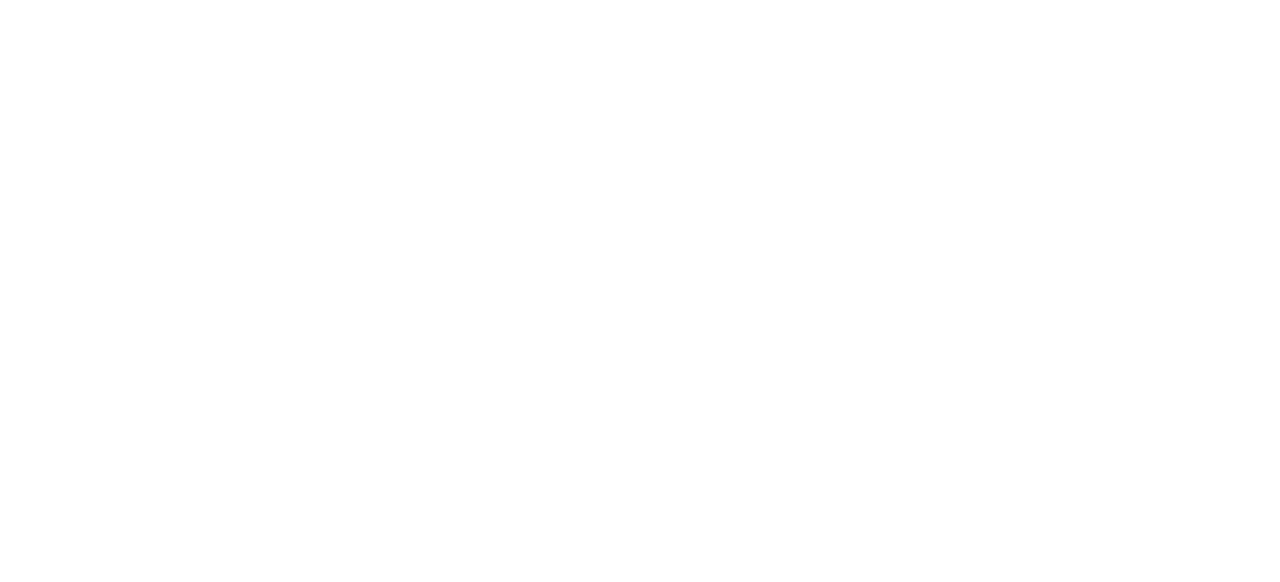
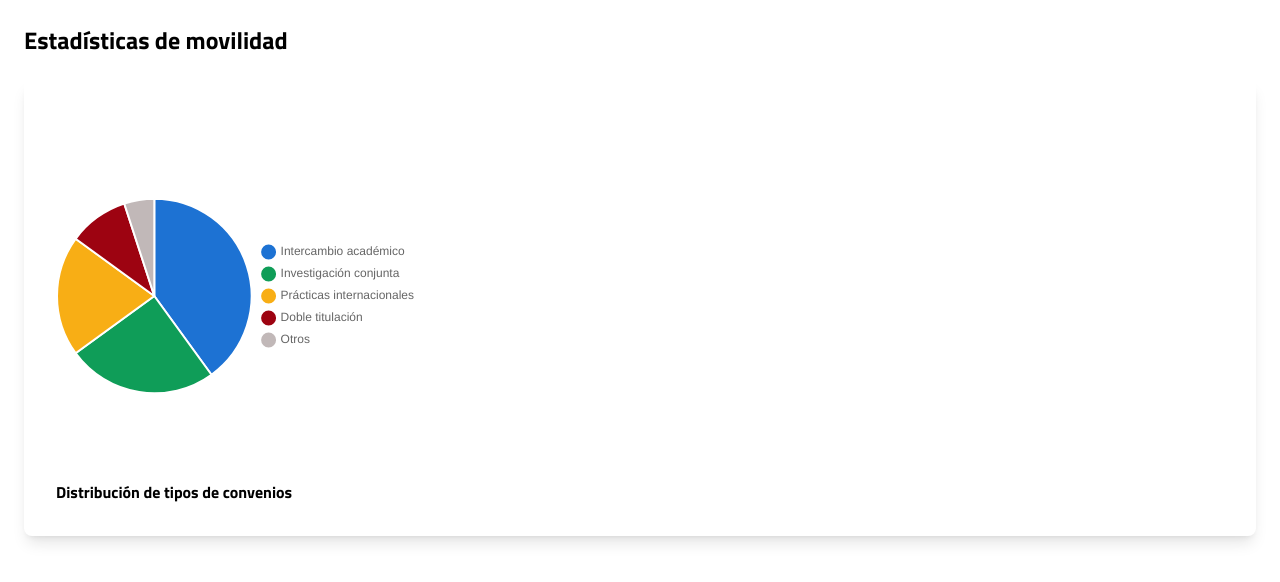
Before and after one commit to Proyecto2ORII2024/FrontendP2, a React (Vite) app: page /statistics in a window 1280 px wide. Before the commit this address had no page. Shown: the top 582 px of the page. Built offline with nearby package versions, Linux system fonts and the light colour scheme.

Commit message:
Statistics components ares started

```diff
--- a/package.json
+++ b/package.json
@@ -10,7 +10,9 @@
     "preview": "vite preview"
   },
   "dependencies": {
+    "chart.js": "^4.4.4",
     "react": "18.3.1",
+    "react-chartjs-2": "^5.2.0",
     "react-dom": "18.3.1",
     "react-router-dom": "^6.26.1"
   },
@@ -27,6 +29,6 @@
     "globals": "^15.9.0",
     "postcss": "^8.4.41",
     "tailwindcss": "^3.4.10",
-    "vite": "5.4.1"
+    "vite": "^5.4.6"
   }
 }
--- /dev/null
+++ b/src/components/statistics/PieChart.jsx
@@ -0,0 +1,62 @@
+import {
+  Chart as ChartJS,
+  ArcElement,
+  Tooltip,
+  Legend,
+} from 'chart.js';
+
+import { Pie } from 'react-chartjs-2';
+
+ChartJS.register(ArcElement, Tooltip, Legend);
+
+const PieChart = () => {
+  const data = {
+    labels: [
+      'Intercambio académico',
+      'Investigación conjunta',
+      'Prácticas internacionales',
+      'Doble titulación',
+      'Otros',
+    ],
+    datasets: [
+      {
+        data: [40, 25, 20, 10, 5],
+        backgroundColor: [
+          '#1D72D3',
+          '#0F9D58',
+          '#F8AE15',
+          '#9D0311',
+          '#C1B8B8',
+        ],
+      },
+    ],
+  };
+
+  const options = {
+    responsive: true,
+    plugins: {
+      legend: {
+        position: 'right',
+        labels: {
+          usePointStyle: true
+        }
+      },
+      tooltip: {
+        callbacks: {
+          label: (tooltipItem) => {
+            return `${tooltipItem.label}: ${tooltipItem.raw}%`;
+          },
+        },
+      },
+    },
+  };
+
+  return (
+    <div className="w-full md:w-1/2 lg:w-1/3 p-4">
+        <Pie data={data} options={options} />
+      <h2 className="text-left font-bold">Distribución de tipos de convenios</h2>
+    </div>
+  );
+};
+
+export default PieChart;
--- /dev/null
+++ b/src/pages/statisticsPage/StatisticsPage.jsx
@@ -0,0 +1,17 @@
+
+import PieChart from "../../components/statistics/PieChart";
+
+const StatisticsPage = () => {
+  return (
+    <div className="container mx-auto p-6">
+      <h1 className="text-2xl font-bold mb-6">Estadísticas de movilidad</h1>
+      <div className="flex flex-col space-y-6">
+        <div className="bg-gradient-to-r to-purple-500 p-4 rounded-lg shadow-lg">
+          <PieChart />
+        </div>
+      </div>
+    </div>
+  );
+};
+
+export default StatisticsPage;
--- a/src/routes/Router.jsx
+++ b/src/routes/Router.jsx
@@ -3,6 +3,7 @@
 import Login from "../pages/loginPage/Login";
 import MainAdmin from "../pages/mainAdminPage/MainAdmin";
 import MainUser from "../pages/mainUserPage/MainUser";
+import StatisticsPage from "../pages/statisticsPage/StatisticsPage";
 
 function Router() {
     return (
@@ -11,6 +12,7 @@
             <Route path="/" element={<Login />} />
             <Route path="/admin" element={<MainAdmin />} />
             <Route path="/user" element={<MainUser />} />
+            <Route path="/statistics" element={<StatisticsPage />} />
         </Routes>
         </BrowserRouter>
     );
```
Also changed, not shown: src/components/statistics/BarChart.jsx (added), src/components/statistics/ScatterChart.jsx (added), 1 other file (tests, documents, lock files or other folders).
